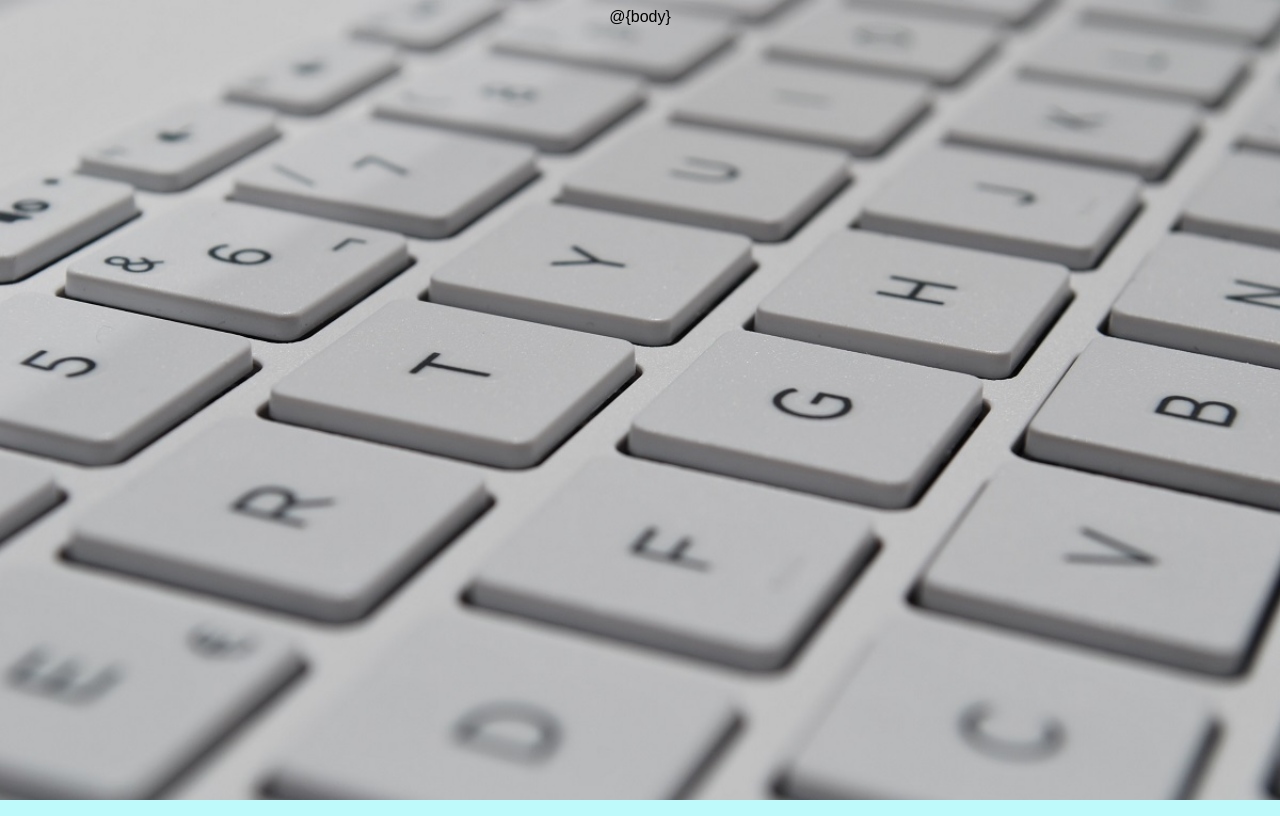
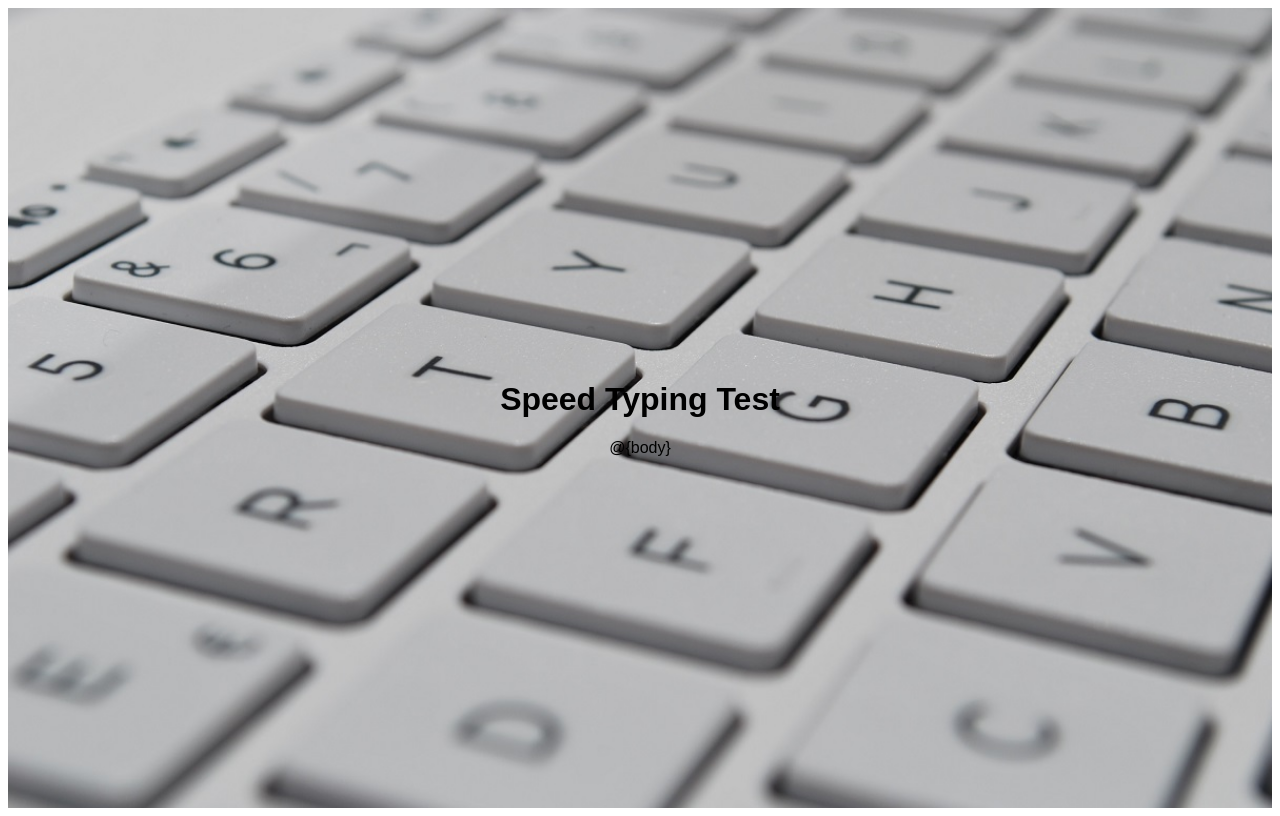
Before and after one commit to URiem/portfolio-project-3, a website: page views/layout.html in a window 1280 px wide. Drawn offline with nearby package versions, Linux system fonts and the light colour scheme.

Commit message:
Adjust CSS Styling for custom container

```diff
--- a/views/layout.html
+++ b/views/layout.html
@@ -5,7 +5,6 @@
     <meta charset="UTF-8">
     <meta http-equiv="X-UA-Compatible" content="IE=edge">
     <meta name="viewport" content="width=device-width, initial-scale=1.0">
-    <script src="https://kit.fontawesome.com/3e15c9c764.js" crossorigin="anonymous"></script>
     <script src="https://cdnjs.cloudflare.com/ajax/libs/jquery/3.1.1/jquery.min.js"></script>
     <script src="https://cdnjs.cloudflare.com/ajax/libs/xterm/3.14.5/xterm.min.js"></script>
     <script src="https://cdnjs.cloudflare.com/ajax/libs/xterm/3.14.5/addons/attach/attach.js"></script>
@@ -13,18 +12,17 @@
     <style>
         body {
             font-family: Arial;
-            /** My changes here **/
+        }
+
+        #custom-container {
+            display: flex;
+            flex-direction: column;
+            justify-content: center;
+            align-items: center;
+            min-height: 100vh;
             background-color: rgb(190, 250, 252);
             background-image: url(https://raw.githubusercontent.com/URiem/portfolio-project-3/main/views/sergi-kabrera-unsplash.jpg);
             background-size: cover;
-            display: flex;
-            /* padding-top: 4em; */
-            flex-direction: column;
-            align-content: center;
-            justify-content: center;
-            align-items: center;
-            /* position: relative;
-            min-height: 96vh; */
         }
 
 
@@ -203,6 +201,11 @@
     </style>
 </head>
 
-@{body}
+<body>
+    <main id="custom-container">
+        <h1>Speed Typing Test</h1>
+        @{body}
+    </main>
+</body>
 
 </html>
```
Also changed, not shown: views/index.html (+0 -8 lines).
